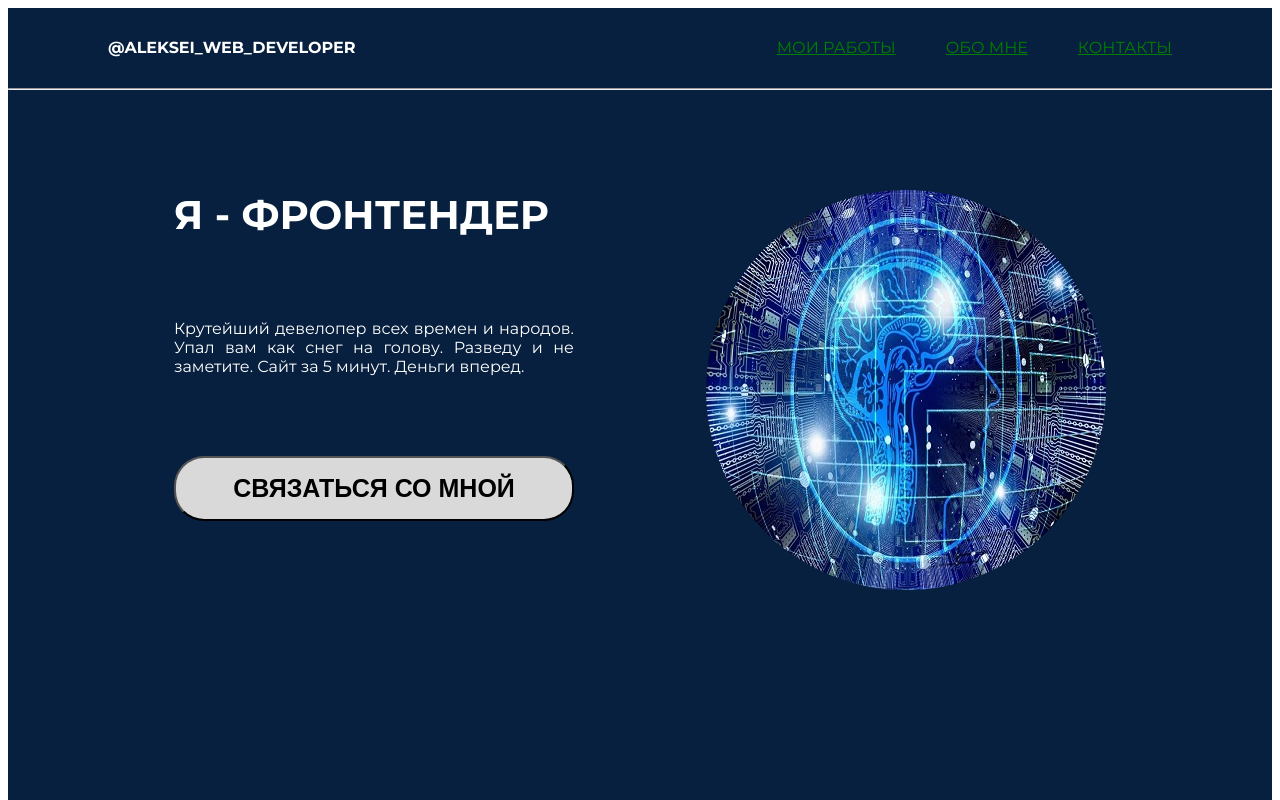
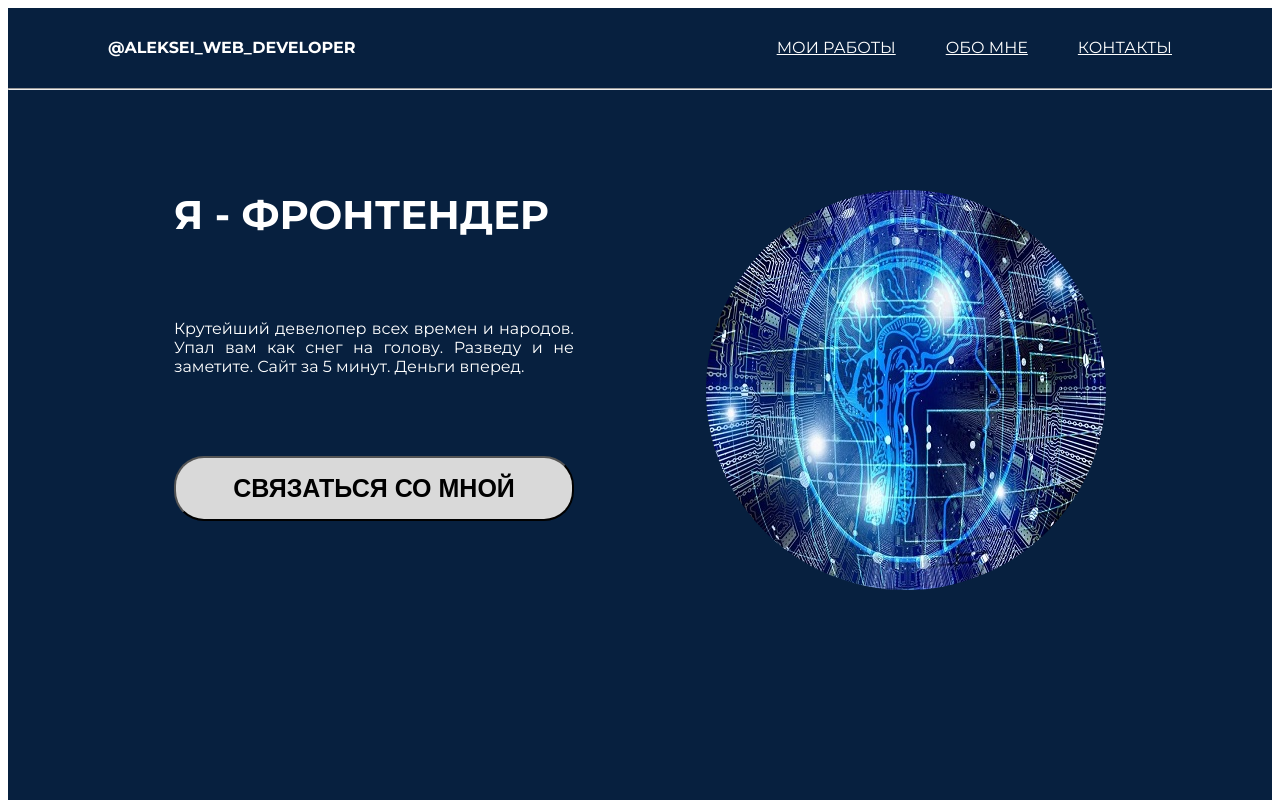
Before and after one commit to babushkinale/Portfolio, a plain HTML site: page index.html in a window 1280 px wide. Shown: the top 800 px of the page. Drawn offline with Linux system fonts and the light colour scheme.

Commit message:
Update index.html

```diff
--- a/index.html
+++ b/index.html
@@ -12,9 +12,9 @@
                 <div class="me"><b>@ALEKSEI_WEB_DEVELOPER</b></div>
             </div>
             <div class="about">
-                <a href="#proj" style="color: green;">МОИ РАБОТЫ</a>
-                <a href="#about" style="color: green;">ОБО МНЕ</a>
-                <a href="#contact" style="color: green;">КОНТАКТЫ</a>
+                <a href="#proj" style="color: white;">МОИ РАБОТЫ</a>
+                <a href="#about" style="color: white;">ОБО МНЕ</a>
+                <a href="#contact" style="color: white;">КОНТАКТЫ</a>
             </div>
         </div>
     </header>
```
